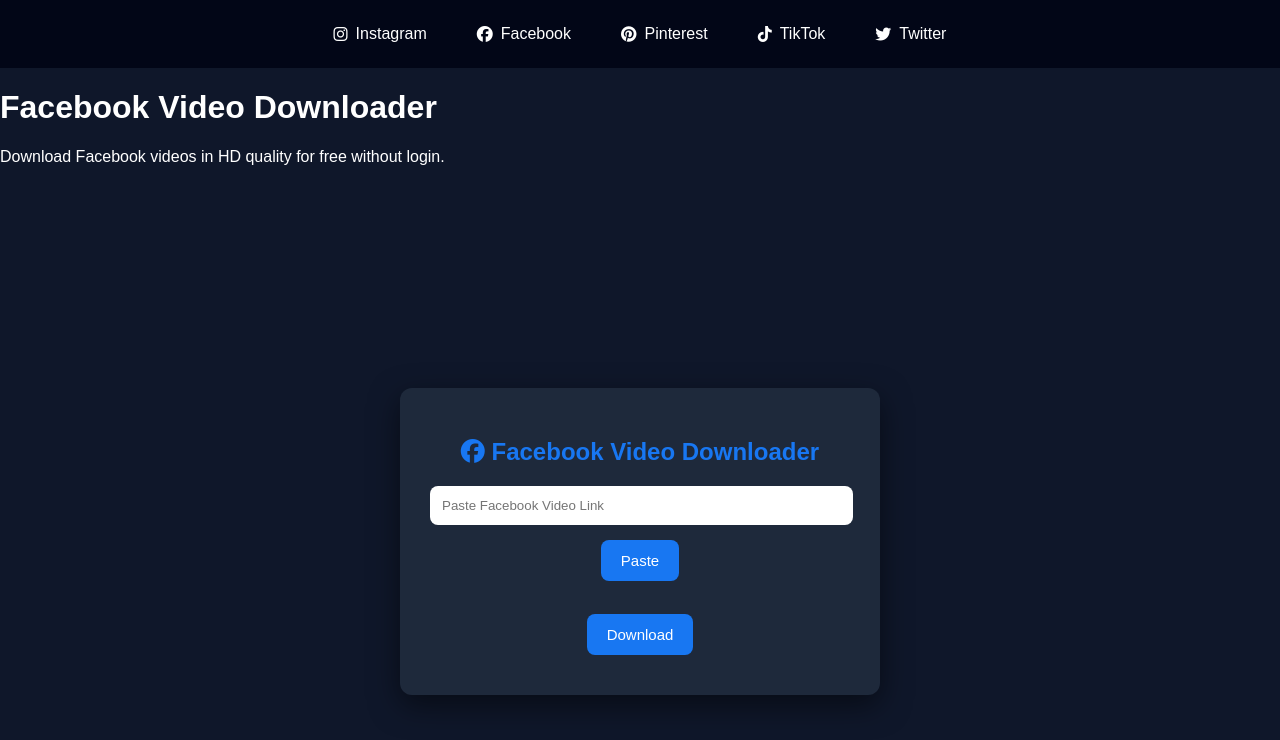
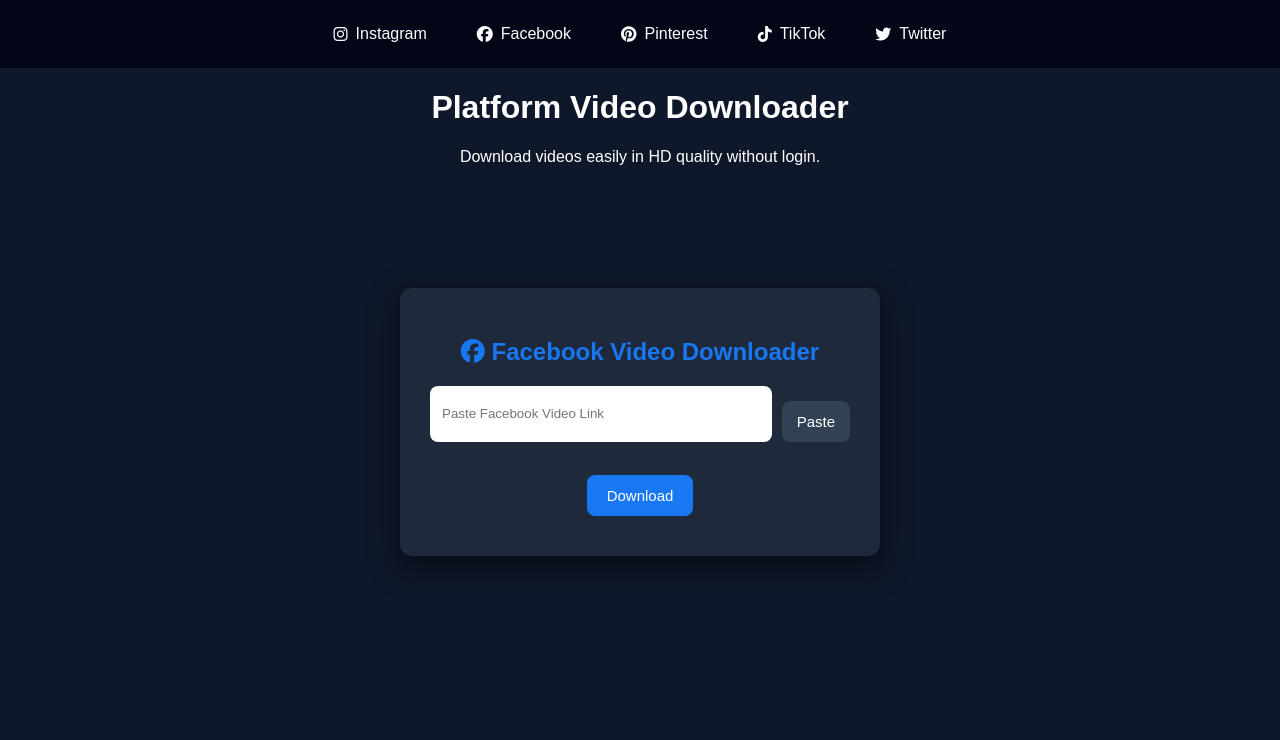
Before and after one commit to Wahushopping/download, a website: page public/facebook.html in a window 1280 px wide. Drawn offline with Linux system fonts and the light colour scheme.

Commit message:
Update facebook.html

```diff
--- a/public/facebook.html
+++ b/public/facebook.html
@@ -60,7 +60,7 @@
 display:flex;
 justify-content:center;
 align-items:center;
-height:90vh;
+height:60vh;
 }
 
 .container{
@@ -108,7 +108,27 @@
 color:#ff4d4d;
 font-size:14px;
 }
+.input-box{
+  display:flex;
+  gap:10px;
+}
 
+.input-box input{
+  flex:1;
+}
+
+.paste-btn{
+  padding:12px 15px;
+  background:#334155;
+  border:none;
+  border-radius:8px;
+  color:white;
+  cursor:pointer;
+}
+
+.paste-btn:hover{
+  background:#475569;
+}
 </style>
 
 </head>
@@ -139,8 +159,8 @@
 </a>
 
 </div>
-<h1>Facebook Video Downloader</h1>
-<p>Download Facebook videos in HD quality for free without login.</p>
+<h1 style="text-align:center;">Platform Video Downloader</h1>
+<p style="text-align:center;">Download videos easily in HD quality without login.</p>
 <!-- CONTENT -->
 <div class="main">
 
```
